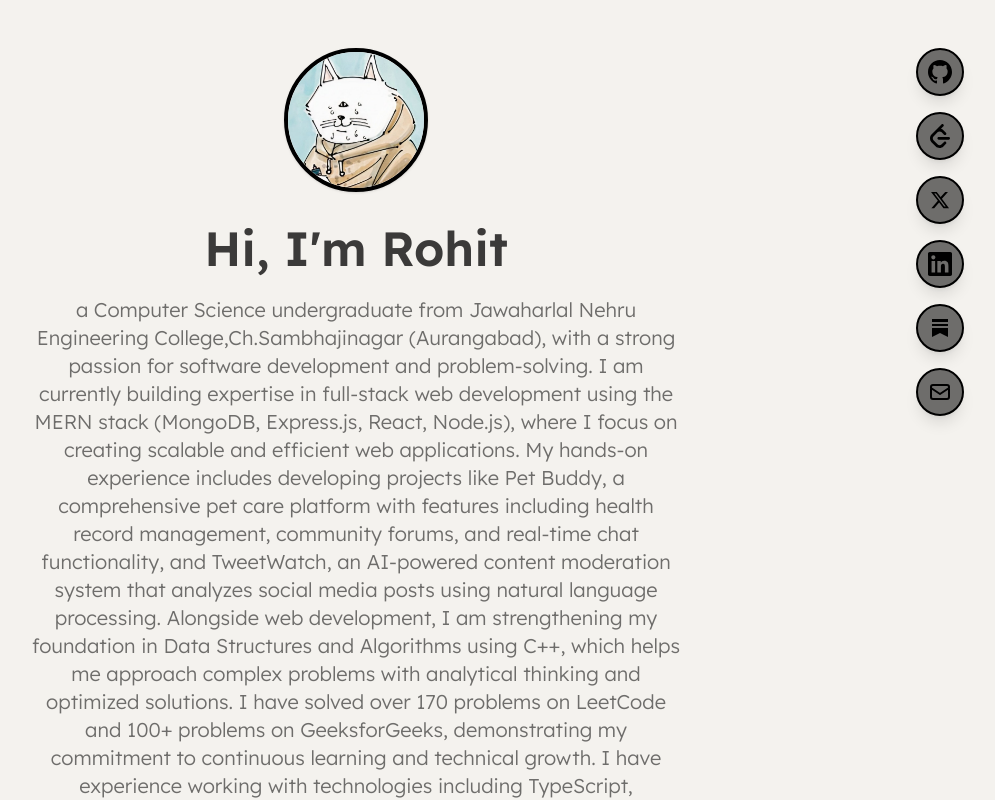
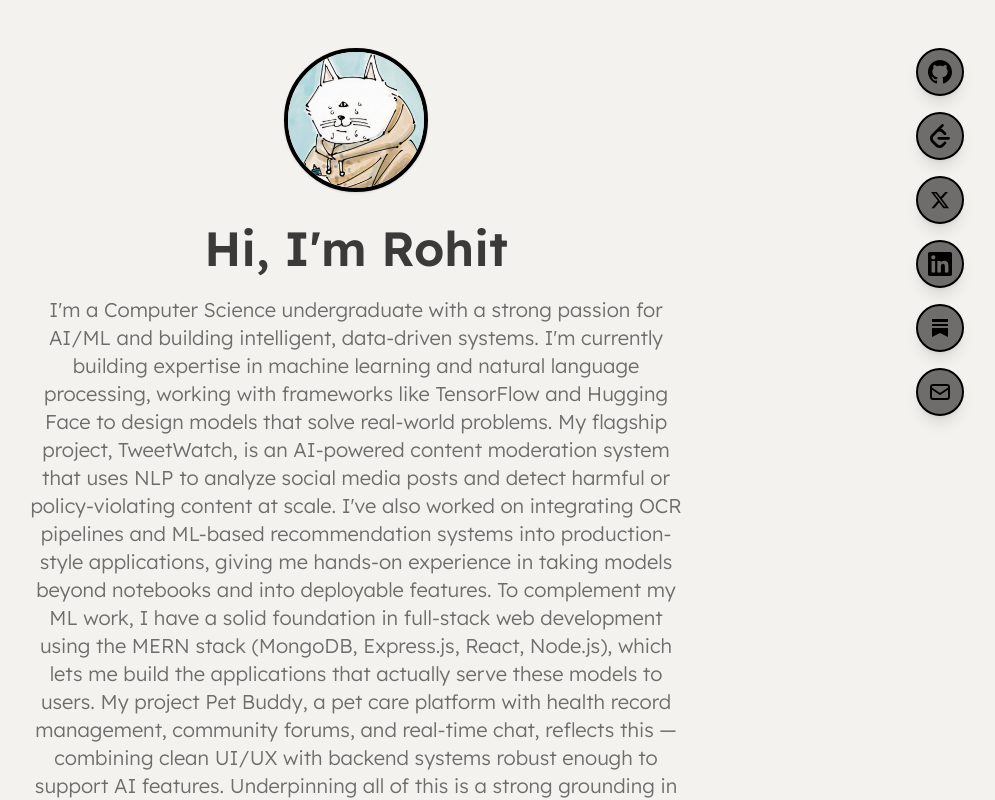
Before and after one commit to rohittftw/portfolio3, a React (Vite) app in the folder frontend/: page / in a window 1280 px wide. Shown: the top 800 px of the page, without its empty margins (284-1279 px from the left). Built offline with nearby package versions, Linux system fonts and the light colour scheme.

Commit message:
updated bio

```diff
--- a/frontend/src/screens/Hero/Hero.tsx
+++ b/frontend/src/screens/Hero/Hero.tsx
@@ -161,12 +161,12 @@
 
         {/* Description - Responsive text and spacing */}
         <p className="text-base sm:text-lg md:text-xl font-light [font-family:'Lexend_Deca',Helvetica] text-[#6e6d6b] mb-6 sm:mb-8 max-w-sm sm:max-w-xl md:max-w-2xl mx-auto leading-relaxed px-2 ">
-           a Computer Science undergraduate from Jawaharlal Nehru Engineering College,Ch.Sambhajinagar (Aurangabad), with a strong passion for software development and problem-solving.
-         I am currently building expertise in full-stack web development using the MERN stack (MongoDB, Express.js, React, Node.js), where I focus on creating scalable and efficient web applications. My hands-on experience includes developing projects like Pet Buddy, a comprehensive pet care platform with features including health record management, community forums, and real-time chat functionality, and TweetWatch, an AI-powered content moderation system that analyzes social media posts using natural language processing.
-         Alongside web development, I am strengthening my foundation in Data Structures and Algorithms using C++, which helps me approach complex problems with analytical thinking and optimized solutions. I have solved over 170 problems on LeetCode and 100+ problems on GeeksforGeeks, demonstrating my commitment to continuous learning and technical growth.
-         I have experience working with technologies including TypeScript, PostgreSQL, Redis, Docker, and machine learning frameworks like TensorFlow and Hugging Face. My projects showcase my ability to design normalized database schemas, implement secure authentication systems, optimize application performance, and integrate advanced features like machine learning recommendations and OCR pipelines.
-         Feel free to reach out at rohit.dhawadkar@gmail.com or connect with me here on LinkedIn. I'm always open to discussing technology, collaboration opportunities, and learning from experienced professionals in the field.        </p>
-
+          I'm a Computer Science undergraduate with a strong passion for AI/ML and building intelligent, data-driven systems.
+          I'm currently building expertise in machine learning and natural language processing, working with frameworks like TensorFlow and Hugging Face to design models that solve real-world problems. My flagship project, TweetWatch, is an AI-powered content moderation system that uses NLP to analyze social media posts and detect harmful or policy-violating content at scale. I've also worked on integrating OCR pipelines and ML-based recommendation systems into production-style applications, giving me hands-on experience in taking models beyond notebooks and into deployable features.
+          To complement my ML work, I have a solid foundation in full-stack web development using the MERN stack (MongoDB, Express.js, React, Node.js), which lets me build the applications that actually serve these models to users. My project Pet Buddy, a pet care platform with health record management, community forums, and real-time chat, reflects this — combining clean UI/UX with backend systems robust enough to support AI features.
+          Underpinning all of this is a strong grounding in DBMS, where I focus on designing normalized schemas, writing optimized queries, and managing data integrity across relational (PostgreSQL) and NoSQL (MongoDB) systems, with Redis for caching and performance. I also place strong emphasis on software testing, writing unit and integration tests to ensure reliability, catch regressions early, and validate model behavior before deployment — because an ML system is only as trustworthy as the tests behind it.
+          I'm strengthening my problem-solving and analytical thinking through Data Structures and Algorithms in C++, having solved 170+ problems on LeetCode and 100+ on GeeksforGeeks. I also have experience with TypeScript, Docker, and secure authentication systems, rounding out my ability to build scalable, well-tested, intelligent applications end to end.
+          I'm always excited to discuss AI/ML, collaborate on projects, and learn from experienced professionals in the field. Feel free to reach out at rohit.dhawadkar@gmail.com or connect with me on LinkedIn.</p>
         {/* Experience & Education - LinkedIn style stacked sections */}
         <div className="w-full max-w-2xl mx-auto mb-8 sm:mb-10 text-left">
 
```
